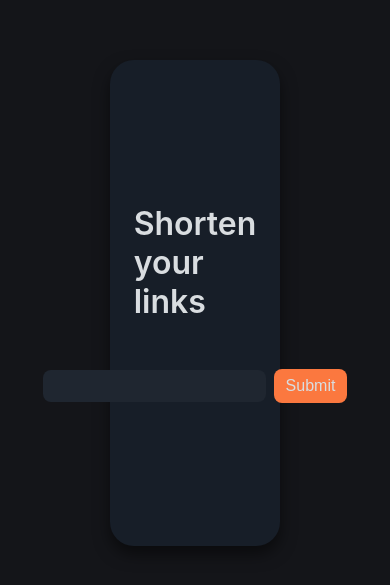
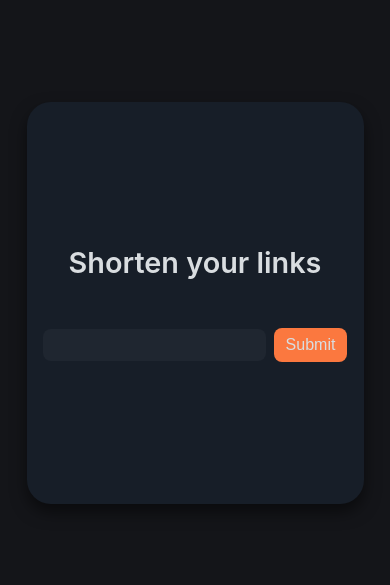
Before and after one commit to Oracle247/shortly, a React (Create React App) app: page / in a window 390 px wide. Shown: the part 119-704 px from the top of the page. Built offline with nearby package versions, Linux system fonts and the light colour scheme.

Commit message:
feat: add responsive design

```diff
--- a/src/App.css
+++ b/src/App.css
@@ -64,10 +64,48 @@ button{
   font-size: 1rem;
   font-weight: bold;
   color: var(--secondary-color);
-  text-decoration: none;
+  text-decoratioheight: 40vh;n: none;
 }
-
+height: 50vh;
 .loading{
   font-size: 1.3rem;
   color: var(--secondary-color);
 }
+
+/* ============= MEDIA QUERIES (MEDIUM DEVICES) =============*/
+@media screen and (max-width: 1024px){
+  .App{
+    height: 40vh;
+    width: 55vw;
+  }
+  h2{
+    font-size: 2rem;
+    font-weight: 500;
+  }
+  .shorten__link{
+    font-size: 1.3rem;
+  }
+
+  .loading{
+    font-size: 1.2rem;
+  }
+}
+
+/* ============= MEDIA QUERIES (SMALL DEVICES) =============*/
+@media screen and (max-width: 600px){
+  .App{
+    height: 40vh;
+    width: 70vw;
+  }
+  h2{
+    font-size: 1.8rem;
+    font-weight: 600;
+  }
+  .shorten__link{
+    font-size: 1rem;
+  }
+
+  .loading{
+    font-size: 1rem;
+  }
+}
--- a/src/LinkComponent.jsx
+++ b/src/LinkComponent.jsx
@@ -3,7 +3,7 @@ import {CopyToClipboard} from 'react-copy-to-clipboard';
 import { useState, useEffect } from 'react';
 import { useSelector } from 'react-redux';
 import axios from 'axios';
-import { linkSlice } from './features/linkSlice';
+//import { linkSlice } from './features/linkSlice';
 
 const LinkComponent = () => {
 
```
Also changed, not shown: src/InputComponent.jsx (+1 -18 lines).
